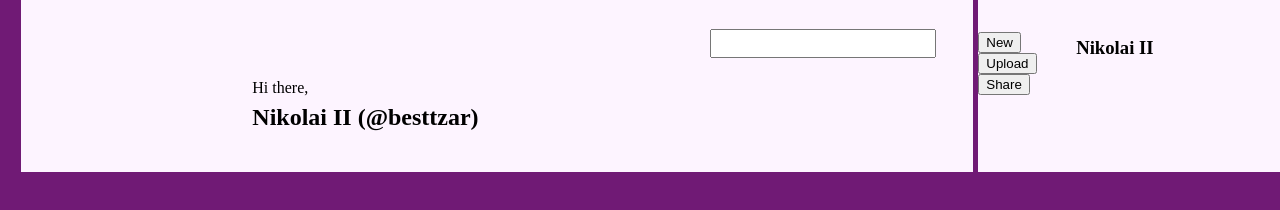
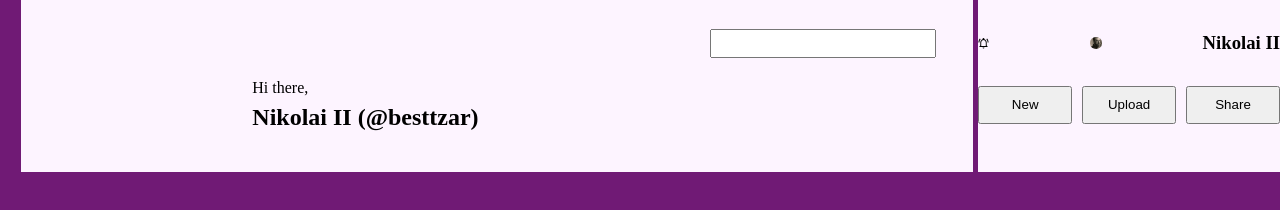
Before and after one commit to 2Tough/admin-dashboard, a plain HTML site: page index.html in a window 1280 px wide. Drawn offline with Linux system fonts and the light colour scheme.

Commit message:
Tried new box config.

```diff
--- a/index.css
+++ b/index.css
@@ -55,12 +55,75 @@ input {
 .bar-buttons {
 
     display: grid;
-    grid-template-columns: 1.5em 1fr 1em 1fr 1em 1fr 1.5em;
-    grid-template-rows: 2em 1fr 2em;
+    grid-template-columns: 1fr 1fr 1fr;
+    grid-template-rows: 1fr 1fr ;
+    grid-template-areas:
+        "left-side right-side"
+        "left-side right-side"
+        "left-side right-side";
+
 
 }
 
 .left-bar-icons {
-    grid-column: 3 / -1;
-    grid-template-rows: 3 / 4;
+    grid-column: 1 / -1;
+    grid-row: 1;
+    grid-area: "left-bar-icons";
+    align-items: center;
+
+    display: grid;
+    grid-template-areas:
+        "left middle right";
+
 }
+
+.bar-left-bell {
+    grid-area: "left"
+}
+
+.bar-left-profile-pic {
+    grid-area: "center"
+}
+
+.bar-left-title {
+    grid-area: "right"
+}
+
+
+.left-bar-buttons {
+    display: grid;
+    grid-column: 1 / -1;
+    grid-row: 2 ;
+    grid-template-columns: repeat(auto-fit, minmax(50px, 1fr));
+    grid-template-rows: 1fr 1fr;
+    grid-gap: 10px;
+    grid-area: "right-bar-icons";
+    grid-template-areas:
+        "left middle right";;
+
+
+}
+
+.Btns-1 {
+    grid-area: "left"
+
+}
+
+.Btns-2 {
+    grid-area: "center"
+
+
+}
+
+.Btns-3 {
+    grid-area: "right"
+
+}
+
+img {
+    width: 10%;
+}
+
+.bar-left-profile-pic {
+    border-radius: 50%;
+}
--- a/index.html
+++ b/index.html
@@ -19,14 +19,14 @@
 
             <div class="bar-buttons">
                 <div class="left-bar-icons">
-                    <img class="bar-left-bell">
-                    <img class="bar-left-profile-pic">
-                    <h3>Nikolai II</h3>
+                    <img class="bar-left-bell" src="./icons/bell-ring-outline.svg">
+                    <img class="bar-left-profile-pic" src="./images/tsar-nicholas-romanov.jpg">
+                    <h3 class="bar-left-title">Nikolai II</h3>
                 </div>
                 <div class="left-bar-buttons">
-                    <button>New</button>
-                    <button>Upload</button>
-                    <button>Share</button>
+                    <button class="Btns-1">New</button>
+                    <button class="Btns-2">Upload</button>
+                    <button class="Btns-3">Share</button>
                 </div>
             </div>
     </div>
```
Also changed, not shown: icons/bell-ring-outline.svg (added), images/tsar-nicholas-romanov.jpg (added).
